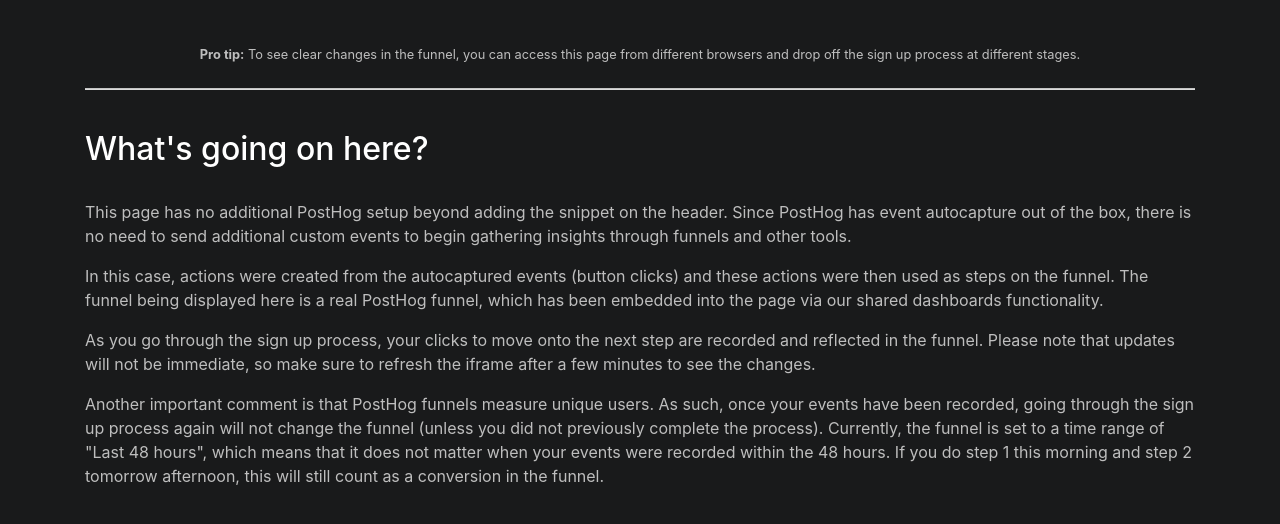
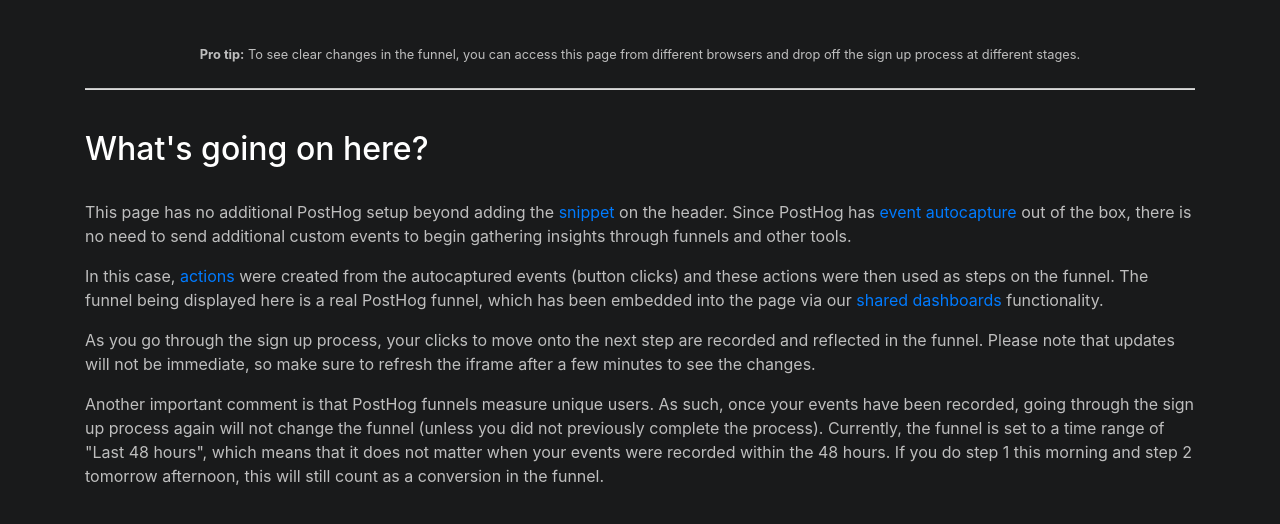
Before and after one commit to isabella232/posthog-playground, a website: page funnels.html in a window 1280 px wide. Shown: the part 1147-1671 px from the top of the page. Drawn offline with Linux system fonts and the light colour scheme.

Commit message:
updated links

```diff
--- a/funnels.html
+++ b/funnels.html
@@ -121,12 +121,13 @@
         <h2>What's going on here?</h1>
           <br />
           <p>
-            This page has no additional PostHog setup beyond adding the snippet on the header. Since PostHog has event autocapture out
+            This page has no additional PostHog setup beyond adding the  <a target="_blank" href="https://posthog.com/docs/integrations/js-integration#installation">snippet</a> on the header. Since PostHog has
+            <a target="_blank" href="https://posthog.com/docs/integrations/js-integration#autocapture">event autocapture</a> out
             of the box, there is no need to send additional custom events to begin gathering insights through funnels and other tools.
           </p>
           <p>
-            In this case, actions were created from the autocaptured events (button clicks) and these actions were then used as steps on the funnel.
-            The funnel being displayed here is a real PostHog funnel, which has been embedded into the page via our shared dashboards
+            In this case, <a target="_blank" href="https://posthog.com/docs/features/actions">actions</a> were created from the autocaptured events (button clicks) and these actions were then used as steps on the funnel.
+            The funnel being displayed here is a real PostHog funnel, which has been embedded into the page via our <a target="_blank" href="https://posthog.com/docs/features/dashboards">shared dashboards</a>
             functionality.
           </p>
           <p>
```
Also changed, not shown: index.html (+1 -1 lines).
